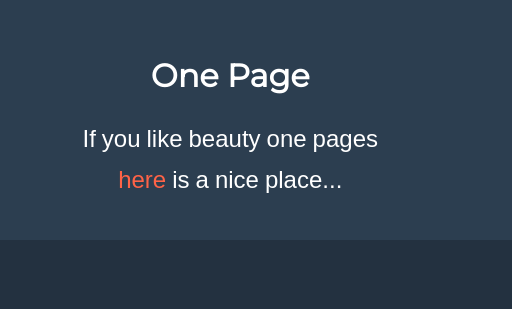
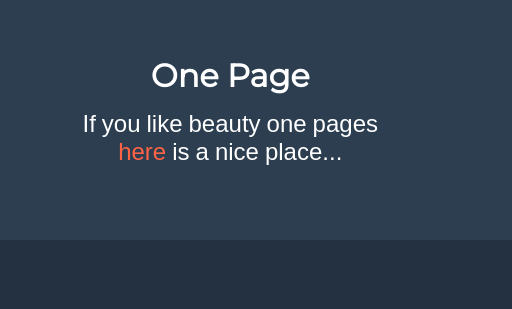
Before and after one commit to ygorlf/about-page, a plain HTML site: page index.html in a window 1280 px wide. Shown: the part 2146-2455 px from the top of the page, 768-1280 px from the left. Drawn offline with nearby package versions, Linux system fonts and the light colour scheme; files whose address does not match are found by name.

Commit message:
footer issue

```diff
--- a/css/layout.css
+++ b/css/layout.css
@@ -122,7 +122,7 @@ footer .one-page-lover {
 
 footer .one-page-lover p {
 	text-align: center;
-	line-height: 1.7em;
+	margin-top: -5px;
 }
 
 footer .web ul>li {
```
